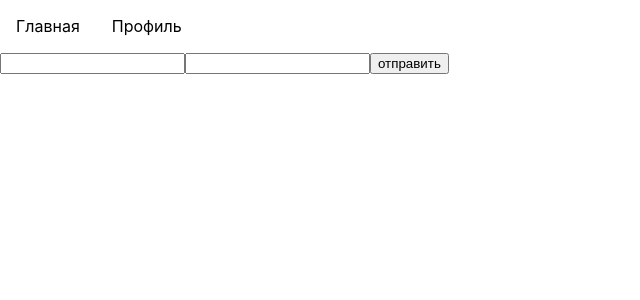
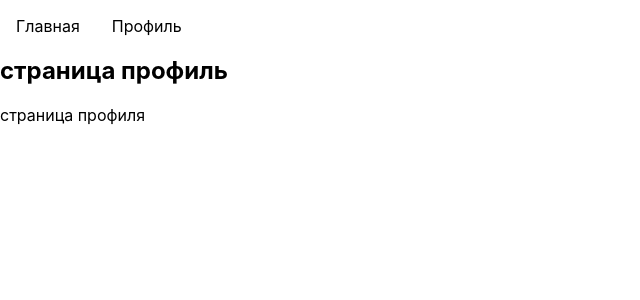
Before and after one commit to romank123/react-project, a React (Create React App) app: page /profile in a window 1280 px wide. Shown: the top 300 px of the page, without its empty margins (0-640 px from the left). Built offline with nearby package versions, Linux system fonts and the light colour scheme.

Commit message:
add profile page

```diff
--- a/src/App.js
+++ b/src/App.js
@@ -6,48 +6,6 @@ import Home from "./components/Home";
 import Profile from "./components/Profile";
 
 function App() {
-  const [messageList, setMessageList] = useState([]);
-
-  const handleSubmit = (event) => {
-    event.preventDefault();
-    const target = event.target;
-    const author = target.author.value;
-    const text = target.text.value;
-
-    setMessageList((prevState) => [
-      ...prevState,
-      {
-        id: giveLastId(prevState),
-        author: author,
-        text: text,
-      },
-    ]);
-  };
-
-  function giveLastId(arr) {
-    return arr.length ? arr[arr.length - 1].id + 1 : 0;
-  }
-
-  function botAnswer() {
-    const lastAuthor = messageList[messageList.length - 1];
-    if (lastAuthor && lastAuthor.author) {
-      setMessageList((prevState) => [
-        ...prevState,
-        {
-          id: giveLastId(prevState),
-
-          text: `Сообщение автора ${lastAuthor.author} отправлено`,
-        },
-      ]);
-    }
-  }
-
-  useEffect(() => {
-    setTimeout(() => {
-      botAnswer();
-    }, 2000);
-  }, [messageList]);
-
   return (
     <div>
       <div className='menu'>
@@ -61,33 +19,13 @@ function App() {
         </ul>
       </div>
 
-      <div className='App-intro'>
+      <div>
         <Routes>
-          <Route exact path='/' component={Home} />
-          <Route path='/profile' component={Profile} />
+          <Route exact path='/' element={<Home />} />
+          <Route path='/profile' element={<Profile />} />
+          <Route path='*' element={<Home />} />
         </Routes>
       </div>
-
-      <form onSubmit={handleSubmit}>
-        <input type='text' name='author'></input>
-        <input type='text' name='text'></input>
-        <input type='submit' value='отправить'></input>
-      </form>
-      {messageList.map((message) => {
-        return (
-          <div key={message.id}>
-            {message.author && (
-              <p>
-                <span>Автор:</span>
-                {message.author}
-              </p>
-            )}
-            <p>
-              {message.author && <span></span>} {message.text}
-            </p>
-          </div>
-        );
-      })}
     </div>
   );
 }
--- a/src/components/Home.js
+++ b/src/components/Home.js
@@ -1,10 +1,73 @@
-import React from "react";
+import { useEffect, useState } from "react";
+import { Route, Link, Routes } from "react-router-dom";
 
-const Home = () => (
-  <div>
-    <h2>Home</h2>
-    My Home page!
-  </div>
-);
+function Home() {
+  const [messageList, setMessageList] = useState([]);
+
+  const handleSubmit = (event) => {
+    event.preventDefault();
+    const target = event.target;
+    const author = target.author.value;
+    const text = target.text.value;
+
+    setMessageList((prevState) => [
+      ...prevState,
+      {
+        id: giveLastId(prevState),
+        author: author,
+        text: text,
+      },
+    ]);
+  };
+
+  function giveLastId(arr) {
+    return arr.length ? arr[arr.length - 1].id + 1 : 0;
+  }
+
+  function botAnswer() {
+    const lastAuthor = messageList[messageList.length - 1];
+    if (lastAuthor && lastAuthor.author) {
+      setMessageList((prevState) => [
+        ...prevState,
+        {
+          id: giveLastId(prevState),
+
+          text: `Сообщение автора ${lastAuthor.author} отправлено`,
+        },
+      ]);
+    }
+  }
+
+  useEffect(() => {
+    setTimeout(() => {
+      botAnswer();
+    }, 2000);
+  }, [messageList]);
+
+  return (
+    <div>
+      <form onSubmit={handleSubmit}>
+        <input type='text' name='author'></input>
+        <input type='text' name='text'></input>
+        <input type='submit' value='отправить'></input>
+      </form>
+      {messageList.map((message) => {
+        return (
+          <div key={message.id}>
+            {message.author && (
+              <p>
+                <span>Автор:</span>
+                {message.author}
+              </p>
+            )}
+            <p>
+              {message.author && <span></span>} {message.text}
+            </p>
+          </div>
+        );
+      })}
+    </div>
+  );
+}
 
 export default Home;
--- a/src/components/Profile.js
+++ b/src/components/Profile.js
@@ -2,8 +2,8 @@ import React from "react";
 
 const Profile = () => (
   <div>
-    <h2>prifile page</h2>
-    profile
+    <h2>страница профиль</h2>
+    страница профиля
   </div>
 );
 
```
